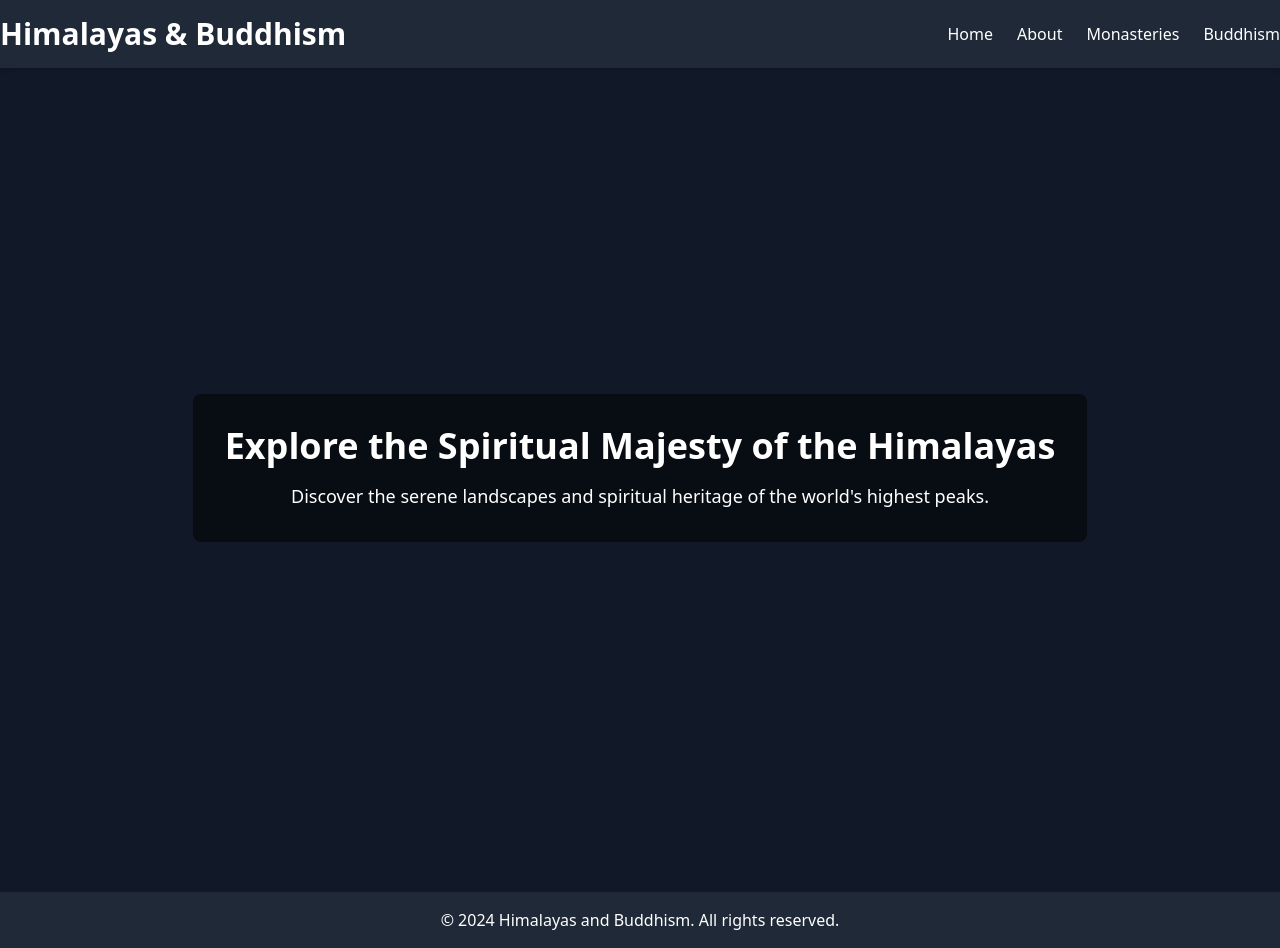
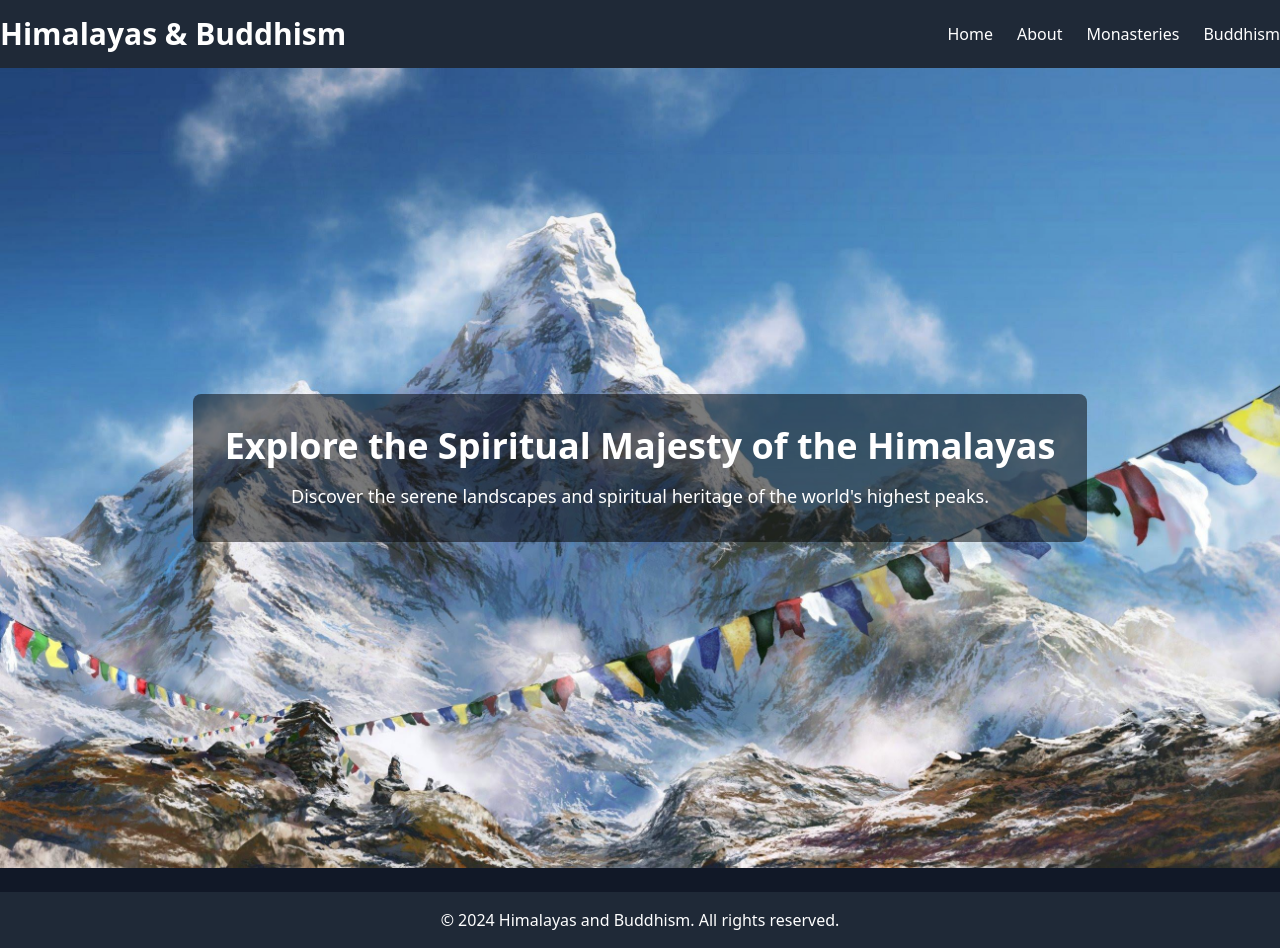
Before and after one commit to Gabriel-Dalton/himalayas-buddhism, a plain HTML site: page index.html in a window 1280 px wide. Drawn offline with nearby package versions, Linux system fonts and the light colour scheme.

Commit message:
Update index.html

```diff
--- a/index.html
+++ b/index.html
@@ -21,7 +21,7 @@
         </div>
     </header>
 
-    <section class="bg-cover bg-center h-screen flex items-center justify-center" style="background-image: url('/366568.jpg');">
+    <section class="bg-cover bg-center h-screen flex items-center justify-center" style="background-image: url('/mountains.jpg');">
         <div class="text-center bg-black bg-opacity-50 p-8 rounded-lg">
             <h2 class="text-4xl font-bold mb-4">Explore the Spiritual Majesty of the Himalayas</h2>
             <p class="text-lg">Discover the serene landscapes and spiritual heritage of the world's highest peaks.</p>
```
